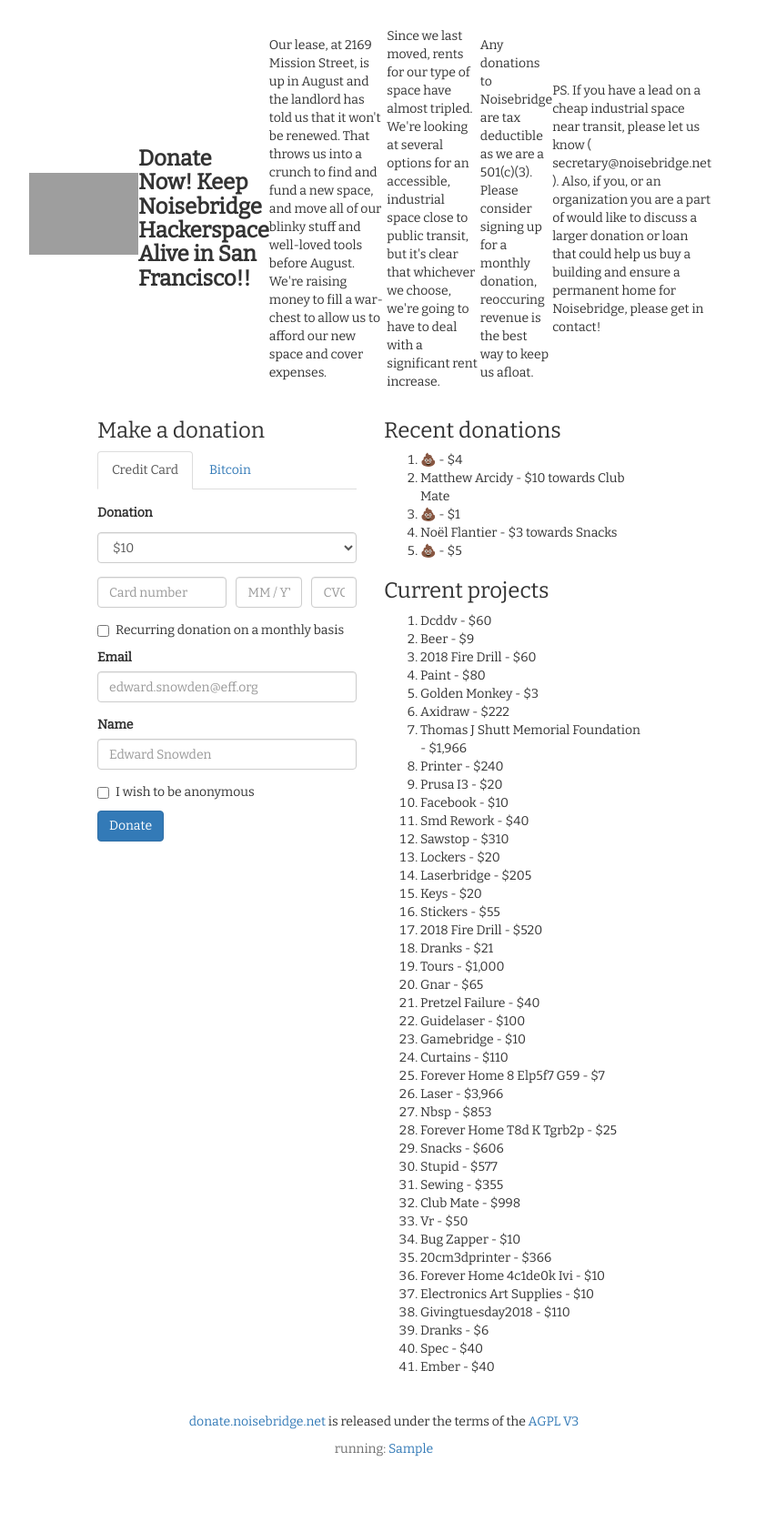
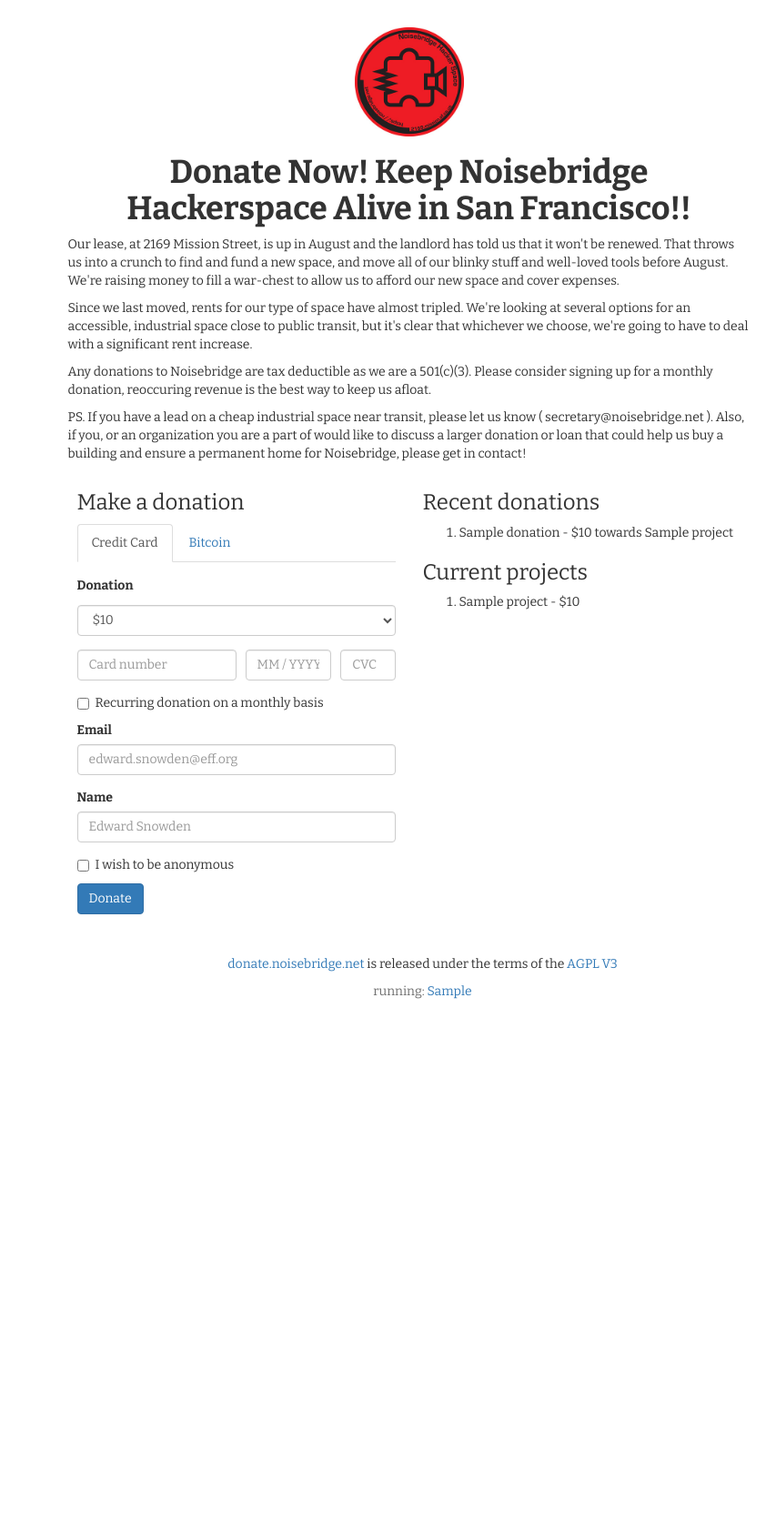
Before and after one commit to noisebridge/python-nb-donate, a Python web app: template donate/templates/main.html in a window 1280 px wide. Shown: the whole page at 91% size, without its empty margins (233-1086 px from the left). After the commit the page ends 1098 px from the top, so only its background shows below. Run offline with Jinja, Linux system fonts and the light colour scheme; the template is opened without the code that fills it: most values are stand-ins (such as "Sample title", 1, 10 or a date in 2020); some libraries are stand-ins or nearby versions; grey boxes are pictures that could not be loaded.

Commit message:
inject fakes into main and clean HTML, draft CSS

```diff
--- a/donate/static/css/application.css
+++ /dev/null
@@ -1,88 +0,0 @@
-/*
- * This is a manifest file that'll be compiled into application.css, which will include all the files
- * listed below.
- *
- * Any CSS and SCSS file within this directory, lib/assets/stylesheets, vendor/assets/stylesheets,
- * or vendor/assets/stylesheets of plugins, if any, can be referenced here using a relative path.
- *
- * You're free to add application-wide styles to this file and they'll appear at the bottom of the
- * compiled file so the styles you add here take precedence over styles defined in any styles
- * defined in the other CSS/SCSS files in this directory. It is generally better to create a new
- * file per style scope.
- *
- *= require_self
- */
-@font-face {
-  font-family: "Bitter";
-  src: font-url("Bitter-Regular.ttf") format("truetype");
-}
-body {
-  font-family: "Bitter", serif !important;
-}
-
-.container {
-  margin: 30px 0px;
-}
-.container h3 {
-  font-family: "Bitter", serif;
-}
-
-.donation-header {
-  font-family: "Bitter", serif;
-  display: flex;
-  flex-direction: row;
-  align-items: center;
-  justify-content: space-around;
-}
-.donation-header h3 {
-  font-weight: bold;
-}
-.donation-header .noisebridge_logo {
-  width: 120px;
-}
-
-.donation-progress h3 {
-  text-align: center;
-}
-
-.footer {
-  text-align: center;
-}
-.footer p.meta {
-  color: #6F6F6F;
-}
-
-/* Responsive design tweaks */
-/* Narrow */
-@media only screen and (max-width: 480px) {
-  .container {
-    max-width: 400px;
-  }
-
-  .donation-header {
-    flex-direction: column;
-    text-align: center;
-  }
-  .donation-header .noisebridge_logo {
-    width: 80px;
-  }
-}
-/* Medium */
-@media only screen and (min-width: 481px) and (max-width: 960px) {
-  .container {
-    max-width: 800px;
-  }
-
-  .donation-header {
-    flex-direction: column;
-    text-align: center;
-  }
-  .donation-header .noisebridge_logo {
-    width: 100px;
-  }
-}
-.row:not(:first-child) {
-  margin-top: 25px;
-}
-
-/*# sourceMappingURL=application.css.map */
--- a/donate/static/css/bitcoin.css
+++ /dev/null
@@ -1,9 +0,0 @@
-.donation-form .bitcoin {
-  text-align: center;
-}
-.donation-form .bitcoin iframe {
-  width: 165px !important;
-  height: 48px !important;
-}
-
-/*# sourceMappingURL=bitcoin.css.map */
--- a/donate/static/css/donate.css
+++ b/donate/static/css/donate.css
@@ -1,5 +1,137 @@
-@import url('https://fonts.googleapis.com/css?family=Bitter');
+@import url('https://fonts.googleapis.com/css?family=Bitter:400,700');
 
-* {
-  font-family: 'Bitter', serif;
+body {
+  font-family: "Bitter", serif !important;
 }
+
+.container {
+  margin: 30px 0px;
+}
+
+/* Header */
+
+.donation-header {
+  display: flex;
+  flex-direction: column;
+  align-items: center;
+  justify-content: space-around;
+}
+.donation-header h1 {
+  text-align: center;
+  font-weight: bold;
+}
+.donation-header h3 {
+  font-weight: bold;
+}
+.noisebridge_logo {
+  width: 120px;
+}
+
+/* Donation form */
+
+.donations .nav.nav-tabs {
+  margin-bottom: 10px;
+}
+
+.donation-form {
+  font-family: "Bitter", serif;
+}
+.donation-form .form-group.amount label {
+  display: flex;
+  justify-content: space-between;
+  align-items: center;
+}
+.donation-form .form-group.amount label span.powered_by_stripe {
+  display: inline-block;
+  background-image: image-url("powered_by_stripe.png");
+  background-size: 119px 26px;
+  height: 26px;
+  width: 119px;
+}
+.donation-form .form-group.cc-details {
+  flex: 1;
+  display: flex;
+  justify-content: space-between;
+}
+.donation-form .form-group.cc-details input {
+  margin: 0px 5px;
+  width: 0%;
+  max-width: 50%;
+}
+.donation-form .form-group.cc-details input:first-child {
+  margin-left: 0px;
+}
+.donation-form .form-group.cc-details input:last-child {
+  margin-right: 0px;
+}
+.donation-form .form-group.cc-details input.cc-number {
+  flex-grow: 5;
+}
+.donation-form .form-group.cc-details input.cc-exp {
+  flex-grow: 2;
+}
+.donation-form .form-group.cc-details input.cc-cvc {
+  flex-grow: 1;
+}
+.donation-form .input-group.custom-amount {
+  margin-top: 10px;
+}
+.donation-form .bitcoin {
+  text-align: center;
+}
+.donation-form .bitcoin iframe {
+  width: 165px !important;
+  height: 48px !important;
+}
+
+.donation-progress h3 {
+  text-align: center;
+}
+
+.thanks {
+  text-align: center;
+}
+
+/* Footer */
+
+.footer {
+  text-align: center;
+}
+.footer p.meta {
+  color: #6F6F6F;
+}
+
+/* Narrow */
+@media only screen and (max-width: 480px) {
+  .container {
+    max-width: 400px;
+  }
+
+  .donation-header {
+    flex-direction: column;
+  }
+  .donation-header h1 {
+    text-align: left;
+  }
+  .donation-header .noisebridge_logo {
+    width: 80px;
+  }
+}
+
+/* Medium */
+@media only screen and (min-width: 481px) and (max-width: 960px) {
+  .container {
+    max-width: 800px;
+  }
+
+  .donation-header {
+    flex-direction: column;
+  }
+  .donation-header .noisebridge_logo {
+    width: 100px;
+  }
+}
+
+.row:not(:first-child) {
+  margin-top: 25px;
+}
--- a/donate/static/css/donation_form.css
+++ /dev/null
@@ -1,49 +0,0 @@
-.donations .nav.nav-tabs {
-  margin-bottom: 10px;
-}
-
-.donation-form {
-  font-family: "Bitter", serif;
-}
-.donation-form .form-group.amount label {
-  display: flex;
-  justify-content: space-between;
-  align-items: center;
-}
-.donation-form .form-group.amount label span.powered_by_stripe {
-  display: inline-block;
-  background-image: image-url("powered_by_stripe.png");
-  background-size: 119px 26px;
-  height: 26px;
-  width: 119px;
-}
-.donation-form .form-group.cc-details {
-  flex: 1;
-  display: flex;
-  justify-content: space-between;
-}
-.donation-form .form-group.cc-details input {
-  margin: 0px 5px;
-  width: 0%;
-  max-width: 50%;
-}
-.donation-form .form-group.cc-details input:first-child {
-  margin-left: 0px;
-}
-.donation-form .form-group.cc-details input:last-child {
-  margin-right: 0px;
-}
-.donation-form .form-group.cc-details input.cc-number {
-  flex-grow: 5;
-}
-.donation-form .form-group.cc-details input.cc-exp {
-  flex-grow: 2;
-}
-.donation-form .form-group.cc-details input.cc-cvc {
-  flex-grow: 1;
-}
-.donation-form .input-group.custom-amount {
-  margin-top: 10px;
-}
-
-/*# sourceMappingURL=donation_form.css.map */
--- a/donate/static/css/thanks.css
+++ /dev/null
@@ -1,5 +0,0 @@
-.thanks {
-  text-align: center;
-}
-
-/*# sourceMappingURL=thanks.css.map */
--- a/donate/templates/base.html
+++ b/donate/templates/base.html
@@ -18,13 +18,8 @@
     {% endblock head_meta %}
     {% block head_css %}
       {% block head_css_site %}
+        <link rel="stylesheet" href="https://maxcdn.bootstrapcdn.com/bootstrap/3.3.7/css/bootstrap.min.css" integrity="sha384-BVYiiSIFeK1dGmJRAkycuHAHRg32OmUcww7on3RYdg4Va+PmSTsz/K68vbdEjh4u" crossorigin="anonymous">
         <link href="static/css/donate.css" rel="stylesheet" media="screen">
-        <link href="static/css/application.css" rel="stylesheet" media="screen">
-        <link href="static/css/bitcoin.css" rel="stylesheet" media="screen">
-        <link href="static/css/donate.css" rel="stylesheet" media="screen">
-        <link href="static/css/donation_form.css" rel="stylesheet" media="screen">
-        <link href="static/css/thanks.css" rel="stylesheet" media="screen">
-        <link rel="stylesheet" href="https://maxcdn.bootstrapcdn.com/bootstrap/3.3.7/css/bootstrap.min.css" integrity="sha384-BVYiiSIFeK1dGmJRAkycuHAHRg32OmUcww7on3RYdg4Va+PmSTsz/K68vbdEjh4u" crossorigin="anonymous">
       {% endblock head_css_site %}
       {% block head_css_section %}{% endblock head_css_section %}
       {% block head_css_page %}{% endblock head_css_page %}
@@ -35,10 +30,9 @@
     <div id="content">{% block content %}{% endblock %}</div>
 
     {% block footer %}
-      <footer>
       <div class="container footer">
         <div class="row">
-            <div class="col-md-6 col-md-offset-3">
+          <div class="col-md-8 col-md-offset-3">
             <p>
               <a href="https://donate.noisebridge.net/">donate.noisebridge.net</a> is released under the terms of the <a href="https://gnu.org/licenses/agpl.html">AGPL V3</a>
             </p>
@@ -46,7 +40,6 @@
           </div>
         </div>
       </div>
-      </footer>
     {% endblock footer %}
 
   </body>
--- a/donate/templates/main.html
+++ b/donate/templates/main.html
@@ -4,28 +4,22 @@
 
   <div class="container">
     <div class="row">
-      <div class="col-md-8 col-md-offset-2 donation-header">
+      <div class="col-md-8 col-md-offset-3 donation-header">
         <a href="https://donate.noisebridge.net/">
-          <img class="center noisebridge_logo" src="../static/noisebridge_logo.jpg" alt="Noisebridge logo" />
-</a>    <h3>Donate Now! Keep Noisebridge Hackerspace Alive in San Francisco!!</h3>
+          <img class="center noisebridge_logo" src="../static/images/noisebridge_logo.jpg" alt="Noisebridge logo" />
+        </a>
+        <h1>Donate Now! Keep Noisebridge Hackerspace Alive in San Francisco!!</h1>
+      </div>
+      <div class="col-md-8 col-md-offset-3 donation-header">
         <p>Our lease, at 2169 Mission Street, is up in August and the landlord has told us that it won't be renewed. That throws us into a crunch to find and fund a new space, and move all of our blinky stuff and well-loved tools before August. We're raising money to fill a war-chest to allow us to afford our new space and cover expenses.</p>
-    <p>Since we last moved, rents for our type of space have almost tripled.  We're looking at several options for an accessible, industrial space close to public transit, but it's clear that whichever we choose, we're going to have to deal with a significant rent increase. </p>
-    <p>Any donations to Noisebridge are tax deductible as we are a 501(c)(3). Please consider signing up for a monthly donation, reoccuring revenue is the best way to keep us afloat. </p>
+        <p>Since we last moved, rents for our type of space have almost tripled.  We're looking at several options for an accessible, industrial space close to public transit, but it's clear that whichever we choose, we're going to have to deal with a significant rent increase.</p>
+        <p>Any donations to Noisebridge are tax deductible as we are a 501(c)(3). Please consider signing up for a monthly donation, reoccuring revenue is the best way to keep us afloat.</p>
         <p>PS. If you have a lead on a cheap industrial space near transit, please let us know ( secretary@noisebridge.net ). Also, if you, or an organization you are a part of would like to discuss a larger donation or loan that could help us buy a building and ensure a permanent home for Noisebridge, please get in contact!</p>
       </div>
-  <div class="col-md-10 col-md-offset-1">
+      <div class="col-md-12 col-md-offset-1">
         <div class="col-md-4 col-md-offset-2 donation-form">
           <h3>Make a donation</h3>
-
-<div class="alerts">
-</div>
-
-<script type="text/html" id="notice-template">
-  <div class="alert alert-{{type}}" role="alert">
-    {{ content }}
-  </div>
-</script>
-
+          <div class="alerts"></div>
 
           <div role="tabanel" class="donations">
             <ul class="nav nav-tabs" role="tablist">
@@ -36,14 +30,16 @@
             <div class="tab-content">
               <div role="tabpanel" class="tab-pane active" id="credit-card">
                 <form class="donation-form" action="/donations/charges" accept-charset="UTF-8" method="post"><input name="utf8" type="hidden" value="&#x2713;" /><input type="hidden" name="authenticity_token" value="CLEEjMbh7v+witbVpmWXmvuoJSONbouk98RovQWNwtNal/vRARndzw+Kl3WCyhZV26PWZNap2KWTgI5Zxf4yOA==" />
+
             <!-- Donation amount -->
             <div class="form-group amount">
               <label for="charge[amount]">
                 Donation
-
                 <a href="https://stripe.com">
                   <span class="powered_by_stripe"></span>
-</a>    </label>
+                </a>
+              </label>
+
               <select name="charge[amount]" id="charge_amount" class="form-control"><option value="10">$10</option>
               <option value="20">$20</option>
               <option value="40">$40</option>
@@ -86,7 +82,6 @@
               </label>
             </div>
 
-
             <div class="form-group">
               <button name="button" type="submit" class="btn btn-primary">Donate</button>
             </div>
@@ -106,72 +101,28 @@
               <p>Bitcoin Address: <a href="bitcoin:1NrbWrxkdPuyPfFtc1W4AKNtkQMyXwAAJV">1NrbWrxkdPuyPfFtc1W4AKNtkQMyXwAAJV</a></p>
               <img src="/assets/bitcoin_address-78eb31026dd433ebb862d97e6f43065c8016019c126901160b29dae0d8b7aed1.png" alt="Bitcoin address" />
             </div>
-
           </div>
         </div>
       </div>
-
     </div>
 
     <div class="col-md-4 clo-md-offset-2 summary">
       <div class="table-container">
         <h3>Recent donations</h3>
         <ol>
-        <li>💩 - $4</li>
-        <li>Matthew Arcidy - $10 towards Club Mate</li>
-        <li>💩 - $1</li>
-        <li>Noël Flantier - $3 towards Snacks</li>
-        <li>💩 - $5</li>
+          {% for d in recent_donations %}
+            <li>{{ "%s - $%d %s" % (d.name, d.amount, (" towards %s " % d.project) if d.project else "") }}</li>
+          {% endfor %}
         </ol>
-
       </div>
 
       <div class="table-container">
         <h3>Current projects</h3>
         <ol>
-      <li>Dcddv - $60</li>
-      <li>Beer - $9</li>
-      <li>2018 Fire Drill - $60</li>
-      <li>Paint - $80</li>
-      <li>Golden Monkey - $3</li>
-      <li>Axidraw - $222</li>
-      <li>Thomas J Shutt Memorial Foundation - $1,966</li>
-      <li>Printer - $240</li>
-      <li>Prusa I3 - $20</li>
-      <li>Facebook - $10</li>
-      <li>Smd Rework - $40</li>
-      <li>Sawstop - $310</li>
-      <li>Lockers - $20</li>
-      <li>Laserbridge - $205</li>
-      <li>Keys - $20</li>
-      <li>Stickers - $55</li>
-      <li>2018 Fire Drill - $520</li>
-      <li>Dranks - $21</li>
-      <li>Tours - $1,000</li>
-      <li>Gnar - $65</li>
-      <li>Pretzel Failure - $40</li>
-      <li>Guidelaser - $100</li>
-      <li>Gamebridge - $10</li>
-      <li>Curtains - $110</li>
-      <li>Forever Home 8 Elp5f7 G59 - $7</li>
-      <li>Laser - $3,966</li>
-      <li>Nbsp - $853</li>
-      <li>Forever Home T8d K Tgrb2p - $25</li>
-      <li>Snacks - $606</li>
-      <li>Stupid - $577</li>
-      <li>Sewing - $355</li>
-      <li>Club Mate - $998</li>
-      <li>Vr - $50</li>
-      <li>Bug Zapper - $10</li>
-      <li>20cm3dprinter - $366</li>
-      <li>Forever Home 4c1de0k Ivi - $10</li>
-      <li>Electronics Art Supplies - $10</li>
-      <li>Givingtuesday2018 - $110</li>
-      <li>Dranks - $6</li>
-      <li>Spec - $40</li>
-      <li>Ember - $40</li>
+          {% for d in projects %}
+            <li>{{ "%s - $%d" % (d.name, d.amount) }}</li>
+          {% endfor %}
         </ol>
-
       </div>
     </div>
   </div>
```
Also changed, not shown: donate/routes.py (+16 -5 lines). Lines whose indentation alone changed are shown as unchanged.
